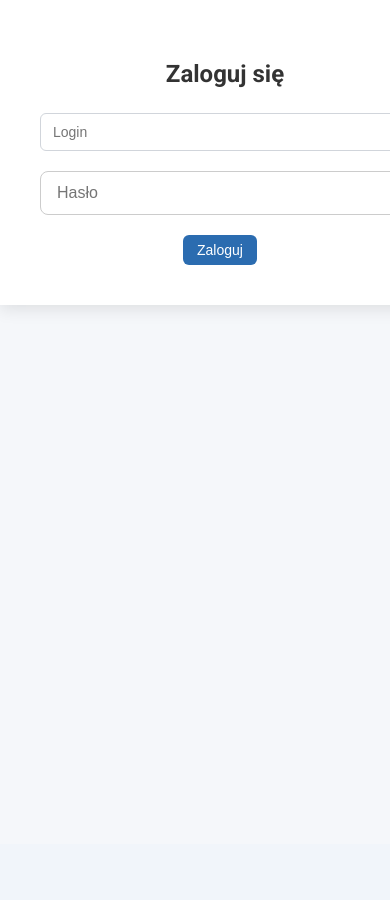
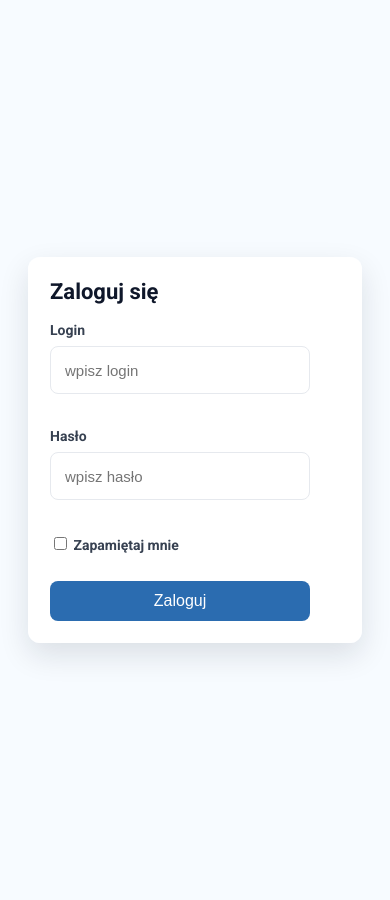
Before and after one commit to kuba00pl15-a11y/wyceny_python, a Flask app: page /login in a window 390 px wide; the page is wider, and only the part inside the window is pictured. Before the commit the page ends 309 px from the top of that part, so only its background shows below. Run offline with Flask 3, Linux system fonts and the light colour scheme; parts of the project's set-up code (start-up, migrations or seed data) failed here and were passed over.

Commit message:
logowanie styl

```diff
--- a/app.py
+++ b/app.py
@@ -665,9 +665,17 @@ def dodaj_produkt():
             except ValueError as e:
                 print(f"Błąd w danych produktu {id_}: {e}")
 
+        # Filter out incomplete products and log them
+        przefiltrowane = []
+        for p in paczki_produktow:
+            if not p.get('producent') or not p.get('material') or not p.get('typ') or int(p.get('ilosc', 0)) <= 0:
+                print(f"Pomijam niekompletne dane produktu: {p}")
+                continue
+            przefiltrowane.append(p)
+
         nowa_lista = []
 
-        for produkt_data in paczki_produktow:
+        for produkt_data in przefiltrowane:
             try:
                 producent = producenty.get(produkt_data["producent"], Stolarz)()
                 obrobki_rozwiniete = [f"{n}:{i}" for n, i in produkt_data["obrobki_z_iloscia"].items()]
@@ -687,7 +695,11 @@ def dodaj_produkt():
             except Exception as e:
                 print(f"Błąd podczas dodawania produktu: {produkt_data}, {e}")
 
-        zamowienie.lista_produktow = nowa_lista
+        # Only overwrite existing list if we parsed at least one valid product
+        if nowa_lista:
+            zamowienie.lista_produktow = nowa_lista
+        else:
+            print('Brak poprawnych produktów w żądaniu — nie nadpisuję listy produktów w sesji.')
 
         nowe_obrobki = []
         for key, value in request.form.items():
--- a/static/css/styles.css
+++ b/static/css/styles.css
@@ -399,6 +399,78 @@ input[type="text"]:focus, input[type="number"]:focus, select:focus, textarea:foc
 
 .pole-cena { margin-top: 10px; margin-bottom: 10px; }
 
+/* Center the login container vertically and horizontally with a single light color and subtle pattern */
+.login-page {
+    position: relative;
+    min-height: 100vh;                  /* full viewport height */
+    display: flex;
+    align-items: center;                /* vertical centering */
+    justify-content: center;            /* horizontal centering */
+    padding: 28px;                      /* breathing room on small screens */
+    overflow: hidden;
+    background-color: #f7fbff;          /* single light color */
+    /* Subtle repeating dot pattern */
+    background-image: radial-gradient(rgba(0,0,0,0.03) 1px, rgba(0,0,0,0) 1px);
+    background-size: 18px 18px;
+}
+
+/* Slightly different constraints for the login container only */
+.login-container {
+    position: relative; /* keep above background */
+    z-index: 2;
+    width: 100%;
+    max-width: 540px;                   /* a bit larger as requested */
+    padding: 36px;
+    background: rgba(255,255,255,0.95);
+    box-shadow: 0 12px 30px rgba(15,23,42,0.12);
+    border-radius: 12px;
+    text-align: left;
+}
+
+.login-title { margin: 0 0 18px 0; font-size: 22px; color: #0f172a; }
+
+.login-container label {
+    display: block;
+    font-weight: 600;
+    margin-bottom: 8px;
+    color: #374151;
+    font-size: 14px;
+}
+
+.login-container .input-group { margin-bottom: 14px; }
+
+.login-container input[type="text"],
+.login-container input[type="password"] {
+    width: 100%;
+    min-height: 48px;                  /* consistent height */
+    padding: 12px 14px;
+    border-radius: 8px;
+    border: 1px solid #e6e9ee;
+    font-size: 15px;
+    box-sizing: border-box;
+    transition: box-shadow 0.18s ease, border-color 0.18s ease, transform 0.08s ease;
+}
+
+.login-container input[type="text"]:focus,
+.login-container input[type="password"]:focus {
+    outline: none;
+    border-color: #4b7bec;
+    box-shadow: 0 8px 20px rgba(75,123,236,0.08);
+    transform: translateY(-1px);
+}
+
+/* full width button */
+.btn--full { width: 100%; padding: 12px 18px; font-size: 16px; border-radius: 8px; }
+
+.remember { font-size: 13px; color: #475569; }
+
+@media (max-width: 520px) {
+    .login-container { max-width: 100%; padding: 22px; }
+    /* simplify background on small screens */
+    .login-page { background-image: none; }
+}
+
+
 .reset-form { text-align: center; margin-top: 36px; }
 
 .code-editor {
@@ -426,17 +498,18 @@ input[type="text"]:focus, input[type="number"]:focus, select:focus, textarea:foc
 .product-table th { background: #f1f5f9; }
 
 /* Column width tuning: make 'Materiał' slightly narrower, keep table balanced */
-.product-table th:nth-child(1), .product-table td:nth-child(1) { width: 14%; }
-.product-table th:nth-child(2), .product-table td:nth-child(2) { width: 20%; padding-left: 12px; }
+.product-table th:nth-child(1), .product-table td:nth-child(1) { width: 12%; }
+.product-table th:nth-child(2), .product-table td:nth-child(2) { width: 13%; padding-left: 12px; }
 .product-table th:nth-child(3), .product-table td:nth-child(3) { width: 8%; }
-.product-table th:nth-child(4), .product-table td:nth-child(4) { width: 8%; }
-.product-table th:nth-child(5), .product-table td:nth-child(5) { width: 8%; }
-.product-table th:nth-child(6), .product-table td:nth-child(6) { width: 8%; }
-.product-table th:nth-child(7), .product-table td:nth-child(7) { width: 6%; }
-.product-table th:nth-child(8), .product-table td:nth-child(8) { width: 10%; padding-left: 12px; }
-.product-table th:nth-child(9), .product-table td:nth-child(9) { width: 6%; }
+.product-table th:nth-child(4), .product-table td:nth-child(4) { width: 10%; }
+.product-table th:nth-child(5), .product-table td:nth-child(5) { width: 10%; }
+.product-table th:nth-child(6), .product-table td:nth-child(6) { width: 10%; }
+.product-table th:nth-child(7), .product-table td:nth-child(7) { width: 8%; }
+.product-table th:nth-child(8), .product-table td:nth-child(8) { width: 8%; padding-left: 12px; }
+.product-table th:nth-child(9), .product-table td:nth-child(9) { width: 4%; }
 
-.product-table td input[type="text"], .product-table td select, .product-table td input[type="number"] { width: 100%; box-sizing: border-box; }
+
+.product-table td input[type="text"], .product-table td select, .product-table td input[type="number"] { width: 80%; box-sizing: border-box; }
 
 @media (max-width: 720px) {
     .product-table th, .product-table td { font-size: 13px; padding: 6px 8px; }
--- a/templates/login.html
+++ b/templates/login.html
@@ -12,24 +12,43 @@
       href="{{ url_for('static', filename='css/styles.css') }}"
     />
   </head>
-  <body>
-    <div class="container">
-      <h2>Zaloguj się</h2>
-      <form method="POST" class="login-form">
+  <body class="login-page">
+    <div class="container login-container">
+      <h2 class="login-title">Zaloguj się</h2>
+      <form method="POST" class="login-form" aria-label="Formularz logowania">
         <div id="rubryki_login">
           <div class="input-group">
-            <input type="text" name="username" placeholder="Login" required />
-          </div>
-          <div class="input-group">
+            <label for="username">Login</label>
             <input
-              type="password"
-              name="password"
-              placeholder="Hasło"
+              id="username"
+              type="text"
+              name="username"
+              placeholder="wpisz login"
               required
             />
           </div>
+          <div class="input-group">
+            <label for="password">Hasło</label>
+            <input
+              id="password"
+              type="password"
+              name="password"
+              placeholder="wpisz hasło"
+              required
+            />
+          </div>
+          <div class="form-row">
+            <div style="flex: 1; text-align: left">
+              <label class="remember"
+                ><input type="checkbox" name="remember" /> Zapamiętaj
+                mnie</label
+              >
+            </div>
+          </div>
           <div class="button-group">
-            <button type="submit">Zaloguj</button>
+            <button type="submit" class="btn btn--primary btn--full">
+              Zaloguj
+            </button>
           </div>
         </div>
       </form>
```
Also changed, not shown: templates/dodaj_produkt.html (+33 -4 lines), 9 other files.
